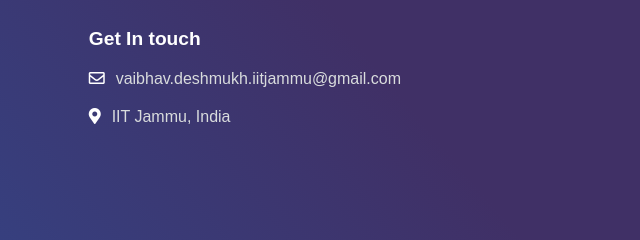
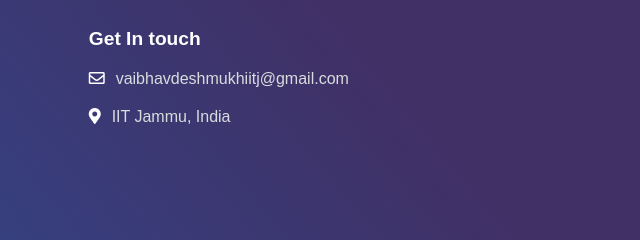
Before and after one commit to vaibhav9859/Vaibhav-Deshmukh, a plain HTML site: page index.html in a window 1280 px wide. Shown: the part 5537-5777 px from the top of the page, 628-1268 px from the left. Drawn offline with Linux system fonts and the light colour scheme.

Commit message:
email update

```diff
--- a/index.html
+++ b/index.html
@@ -673,7 +673,7 @@
                     </div> -->
                     <div class="my-details-info-container">
                         <i class="far fa-envelope"></i>
-                        <span>vaibhav.deshmukh.iitjammu@gmail.com</span>
+                        <span>vaibhavdeshmukhiitj@gmail.com</span>
                     </div>
 
                     <div class="my-details-info-container">
```
